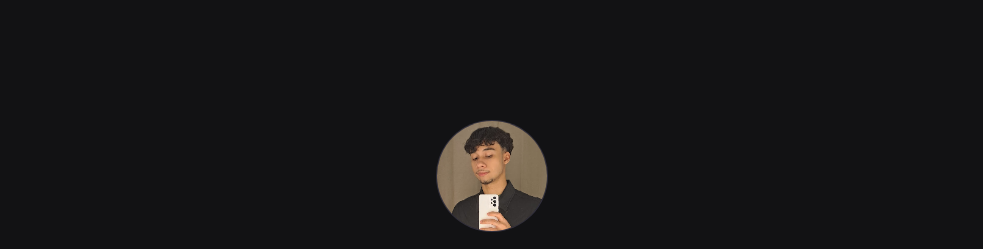
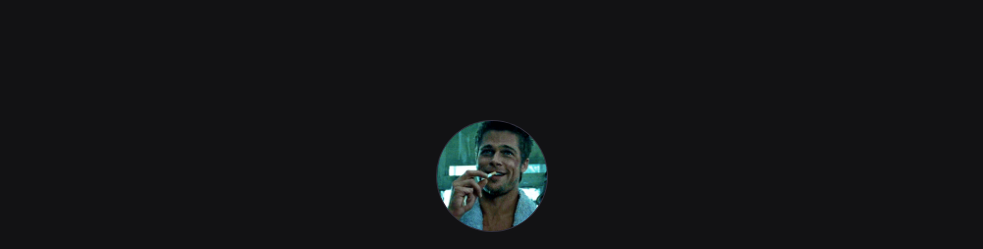
Before and after one commit to matheusfrdev/portfolio, a plain HTML site: page index.html in a window 1280 px wide. Shown: the part 96-345 px from the top of the page, without its empty margins (141-1124 px from the left). Drawn offline with Linux system fonts and the light colour scheme.

Commit message:
Update index.html

```diff
--- a/index.html
+++ b/index.html
@@ -85,7 +85,7 @@
       <main>
         <section class="intro" id="inicio" aria-labelledby="name">
           <div class="portrait">
-            <img src="images/matheus-fraga.png" alt="Foto de Matheus Fraga" width="559" height="745" fetchpriority="high">
+            <img src="images/fight-club-laughing.gif" alt="Foto de Matheus Fraga" width="559" height="745" fetchpriority="high">
           </div>
           <h1 id="name">Matheus Fraga<span>.</span></h1>
           <p class="role">Desenvolvedor Full Stack &amp; Designer</p>
```
